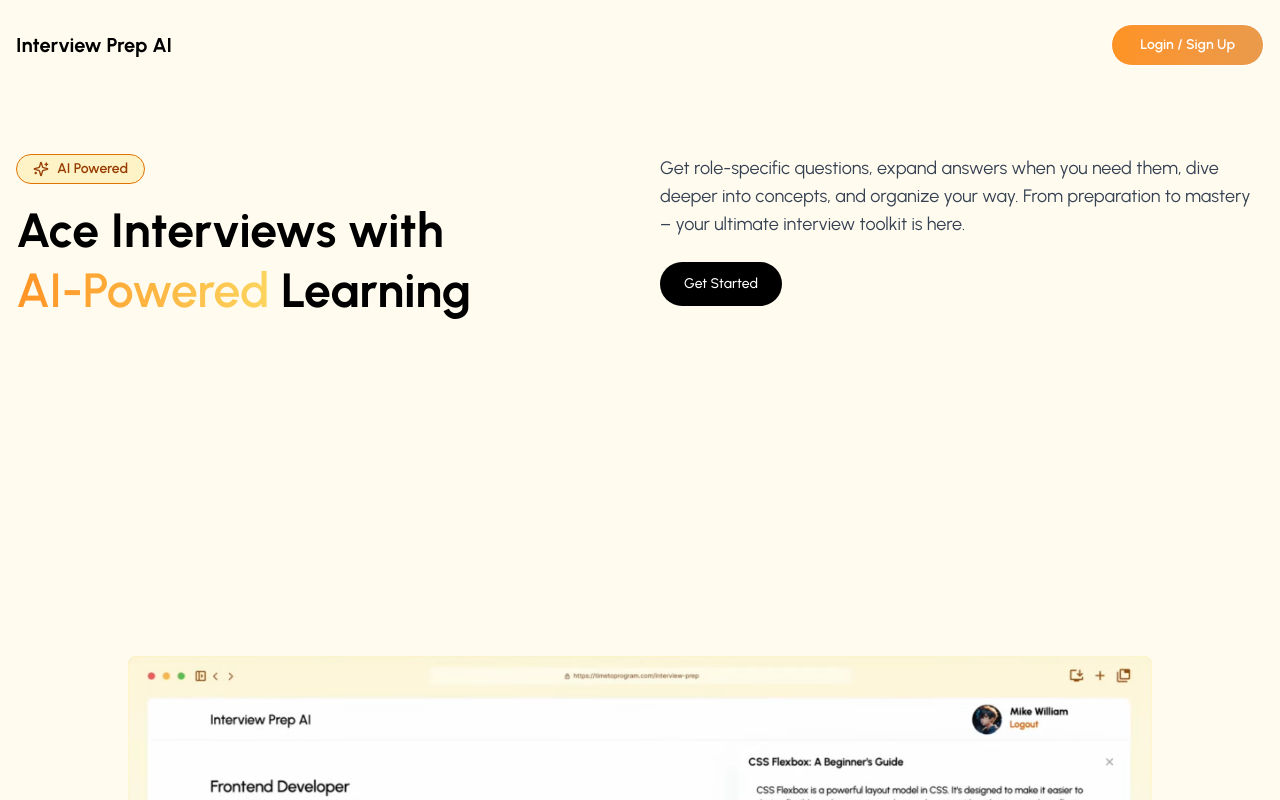
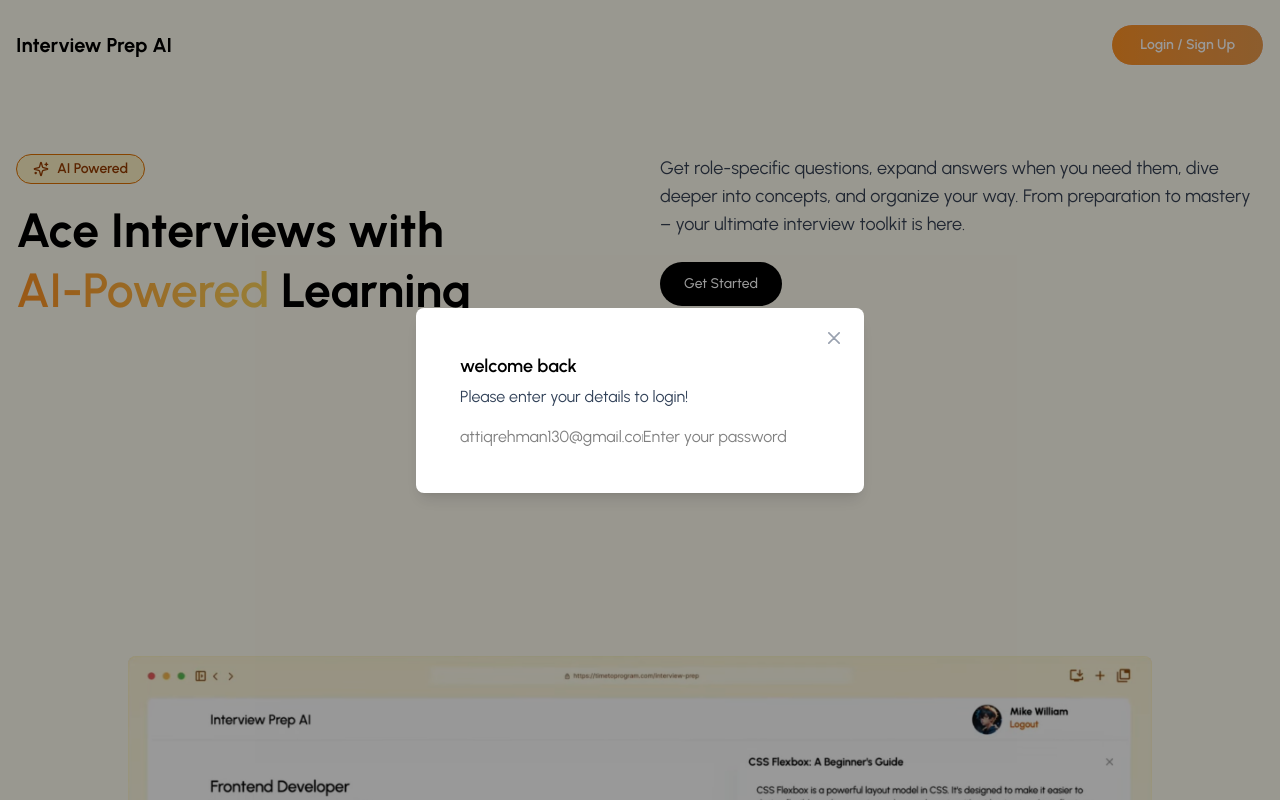
Before and after one commit to attiqrehman-ar/INTERVIEW-PREP-AI, a React (Vite) app in the folder frontend/interview-prep-ai/: page / in a window 1280 px wide. Both pictures are taken after a click on the button "Login / Sign Up". Shown: the top 800 px of the page. Built offline with nearby package versions, Linux system fonts and the light colour scheme.

Commit message:
create modal popup for login signup

```diff
--- /dev/null
+++ b/frontend/interview-prep-ai/src/components/Inputs/input.jsx
@@ -0,0 +1,12 @@
+import React from 'react'
+
+const input = (
+    type,  value, onChange,
+ label, placeholder
+) => {
+  return (
+    <div>input</div>
+  )
+}
+
+export default input
--- a/frontend/interview-prep-ai/src/components/Modal.jsx
+++ b/frontend/interview-prep-ai/src/components/Modal.jsx
@@ -1,12 +1,45 @@
-import React from 'react'
+import React from 'react';
 
-const Modal = (
-    children,
-    isOpen, onClose, hideHeader
-) => {
+const Modal = ({ children, isOpen, onClose, title, hideHeader }) => {
+  if (!isOpen) return null;
+
   return (
-    <div>Modal</div>
-  )
-}
+    <div className='fixed inset-0 z-50 flex justify-center items-center w-full h-full bg-black/40'>
+      <div className='relative flex flex-col bg-white shadow-lg rounded-lg overflow-hidden w-full max-w-md mx-4'>
+        {!hideHeader && (
+          <div className='flex items-center justify-center p-4 border-b border-gray-200'>
+            <h3 className='md:text-lg font-medium text-gray-900'>{title}</h3>
+          </div>
+        )}
 
-export default Modal
+        <button
+          className='text-gray-400 bg-transparent hover:bg-orange-100 hover:text-gray-900 rounded-lg text-sm w-8 h-8 flex justify-center items-center absolute top-3.5 right-3.5 cursor-pointer'
+          type='button'
+          onClick={onClose}
+        >
+          <svg
+            className='w-3 h-3'
+            aria-hidden='true'
+            xmlns='http://www.w3.org/2000/svg'
+            fill='none'
+            viewBox='0 0 14 14'
+          >
+            <path
+              stroke='currentColor'
+              strokeLinecap='round'
+              strokeLinejoin='round'
+              strokeWidth='2'
+              d='M1 1l6 6m0 0l6 6M7 7l6-6M7 7l-6 6'
+            />
+          </svg>
+        </button>
+
+        <div className='flex-1 overflow-y-auto custom-scrollbar p-4'>
+          {children}
+        </div>
+      </div>
+    </div>
+  );
+};
+
+export default Modal;
--- a/frontend/interview-prep-ai/src/pages/Auth/Login.jsx
+++ b/frontend/interview-prep-ai/src/pages/Auth/Login.jsx
@@ -1,8 +1,28 @@
-import React from 'react'
+import React, { useState } from 'react'
+import { useNavigate, useNavigation } from 'react-router-dom';
 
-function Login() {
+const Login = ({setCurrentPage}) => {
+  const [Email, setEmail] =useState("");
+  const [Password, setPassword] =useState("");
+  const [Error, setError] =useState(null);
+
+  const navigate = useNavigate();
+
+  const handleLogin = async(e) =>{
+    e.preventDefault();
+  };
   return (
-    <div>Login</div>
+    <div className='w-[90vw] mb:w-[33vw] p-7 flex flex-col justify-center '>
+      <h3 className='text-lg font-semibold text-black'>welcome back</h3>
+      <p className='text-cs text-slate-700 mt-[5px] mb-4'>Please enter your details to login!</p>
+
+       <form onSubmit={handleLogin}>
+<input type="text"  value={Email} onChange={({ target })=>setEmail(target.value)}
+ label="email address" placeholder='attiqrehman130@gmail.com'/>
+ <input type="password"  value={Password} onChange={({ target })=>setPassword(target.value)}
+ label="Password" placeholder='Enter your password'/>
+       </form>
+    </div>
   )
 }
 
```
